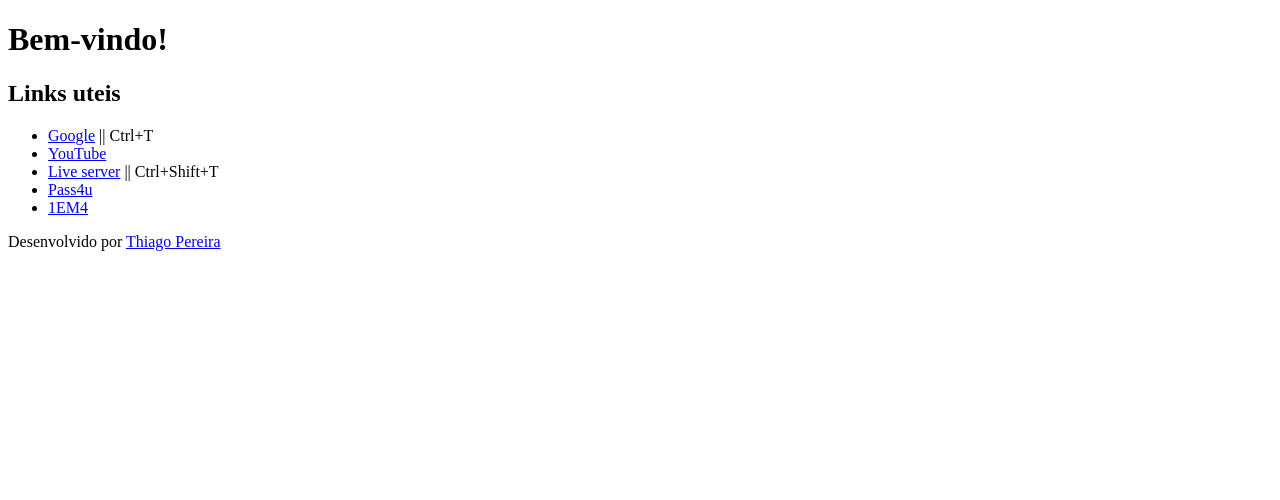
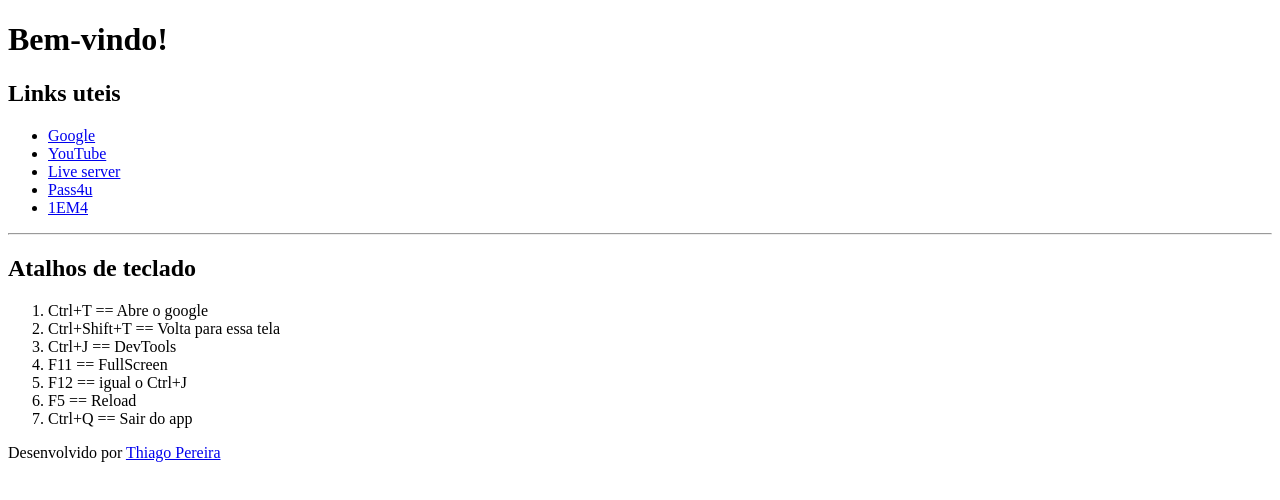
Before and after one commit to pereirathiago/webview-simple-electron, an Electron app: page index.html in a window 1280 px wide. Drawn offline with Linux system fonts and the light colour scheme.

Commit message:
Update index.html

```diff
--- a/index.html
+++ b/index.html
@@ -16,12 +16,26 @@
         <h2>Links uteis</h2>
 
         <ul>
-            <li><a href="https://google.com">Google</a> || Ctrl+T</li>
+            <li><a href="https://google.com">Google</a></li>
             <li><a href="https://youtube.com">YouTube</a></li>
-            <li><a href="http://localhost:5500/">Live server</a> || Ctrl+Shift+T</li>
+            <li><a href="http://localhost:5500/">Live server</a></li>
             <li><a href="https://pass4u.ml">Pass4u</a></li>
             <li><a href="http://1em4.ml">1EM4</a></li>
         </ul>
+
+        <hr>
+
+        <h2>Atalhos de teclado</h2>
+
+        <ol>
+            <li>Ctrl+T == Abre o google</li>
+            <li>Ctrl+Shift+T == Volta para essa tela</li>
+            <li>Ctrl+J == DevTools</li>
+            <li>F11 == FullScreen</li>
+            <li>F12 == igual o Ctrl+J</li>
+            <li>F5 == Reload</li>
+            <li>Ctrl+Q == Sair do app</li>
+        </ol>
     </main>
 
     <footer>
```
